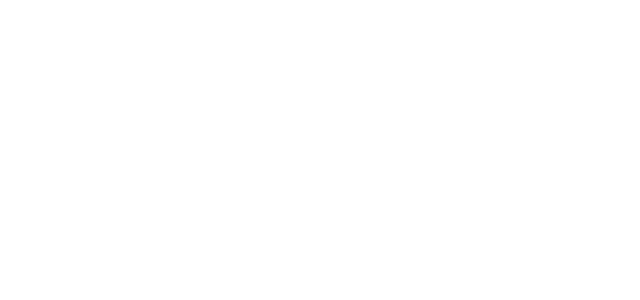
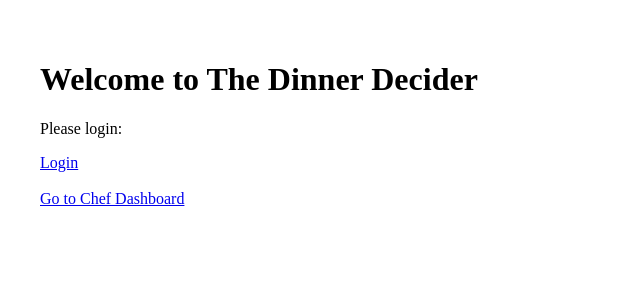
Before and after one commit to mcleodrs/The-DinnerDecider, a React (Create React App) app: page / in a window 1280 px wide. Before the commit this address had no page. Shown: the top 300 px of the page, without its empty margins (0-640 px from the left). Built offline with nearby package versions, Linux system fonts and the light colour scheme.

Commit message:
Updated Apps.tsx

```diff
--- a/src/App.tsx
+++ b/src/App.tsx
@@ -1,17 +1,15 @@
 import { BrowserRouter as Router, Routes, Route } from "react-router-dom";
 import Home from "./Home";
+import Login from "./Login";
 import ChefDashboard from "./ChefDashboard";
-import Login from "./Login"; // add this import
-import CreateDinner from "./CreateDinner";
 
 function App() {
   return (
     <Router>
       <Routes>
-        <Route path="/Home" element={<Home />} />
+        <Route path="/" element={<Home />} />
+        <Route path="/login" element={<Login />} />
         <Route path="/dashboard" element={<ChefDashboard />} />
-        <Route path="/login" element={<Login />} />
-        <Route path="/create-event" element={<CreateDinner />} />
       </Routes>
     </Router>
   );
--- a/src/Home.tsx
+++ b/src/Home.tsx
@@ -6,10 +6,10 @@
     <div style={{ padding: "2rem" }}>
       <h1>Welcome to The Dinner Decider</h1>
       <p>Please login:</p>
-      <Link to="/login">Login</Link>
+      <Link to="/Login">Login</Link>
       <br />
       <br />
-      <Link to="/dashboard">Go to Chef Dashboard</Link>
+      <Link to="/Dashboard">Go to Chef Dashboard</Link>
     </div>
   );
 }
```
